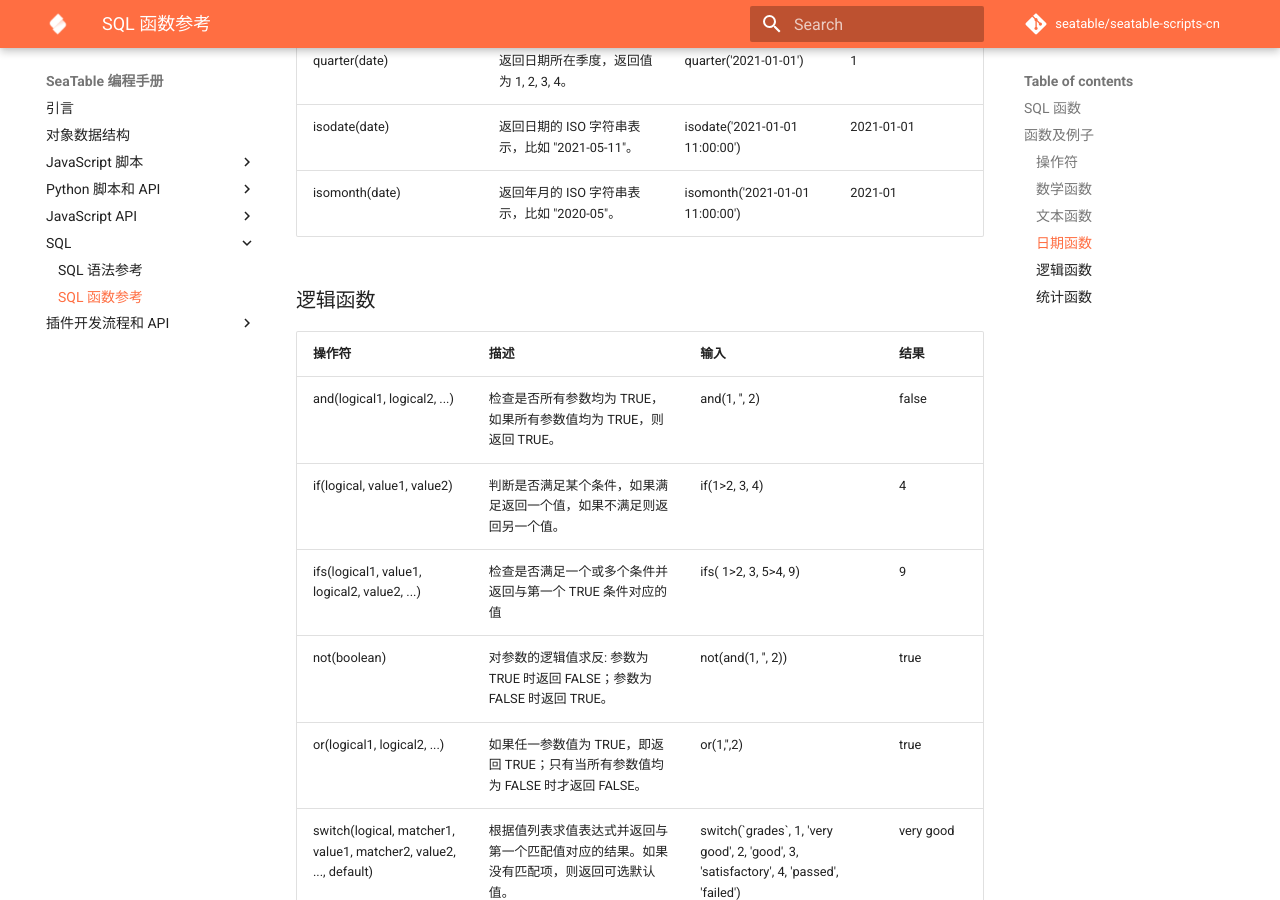
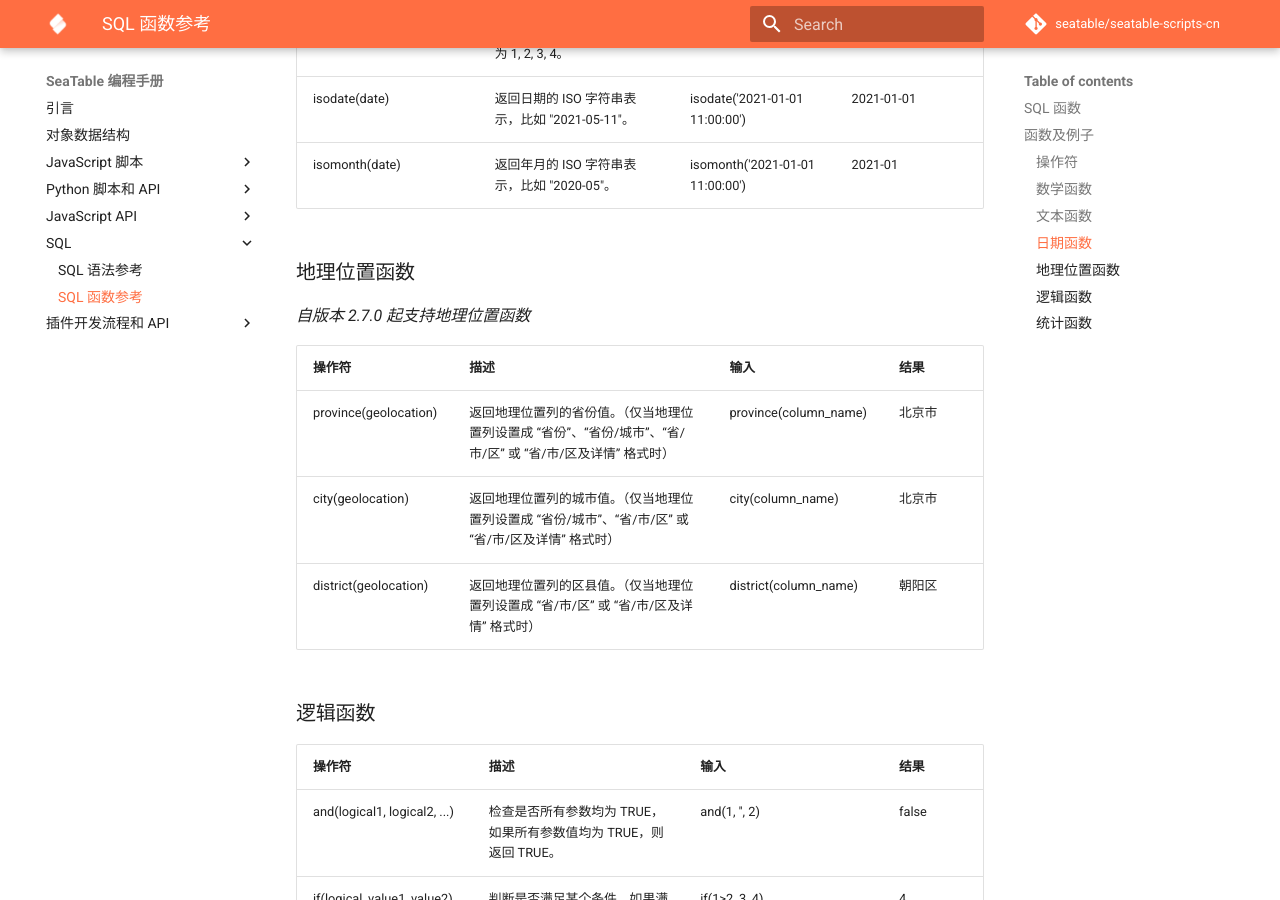
Before and after one commit to seatable/seatable-scripts-cn, an MkDocs documentation site: the page built from manual/sql/function.md, in a window 1280 px wide and 900 px high, scrolled down 7470 px. Built offline with MkDocs 1.6.1 and Material for MkDocs 9.7.7, drawn with Linux system fonts in a browser that asks for light colours; comment, search, counter and statistics services are not loaded; some of the changed text lies outside the part shown.

Commit message:
Update documents of SQL functions (#91)
* Update documents of SQL functions

* Add version indication

* Update documents

```diff
--- a/manual/sql/function.md
+++ b/manual/sql/function.md
@@ -21,6 +21,7 @@ FunctionName(parameters...)
 * 数学函数
 * 文本函数
 * 日期函数
+* 地理位置函数
 * 逻辑函数
 * 统计函数
 
@@ -112,7 +113,7 @@ FunctionName(parameters...)
 | :------------------------------------------------------- | :------------------------------------------------------------------------------------------ | :--------------------------------------------------- | :------------------ |
 | date(year, month, day)                                   | 从输入的年、月和日返回国际格式 (ISO) 的日期。                                                                  | date(2021, 1, 3)                                     | 2021-01-03T00:00:00+08:00 |
 | dateAdd(date, count, unit)                               | 增加时间。最后一个参数 unit 可以为 years, months, weeks, days, hours, minutes, seconds 中的一个。              | dateAdd('2020-02-03', 2, 'days')                     | 2020-02-05T00:00:00+08:00 |
-| datedif(startDate, endDate, unit)                        | 计算两个日期之间相隔的秒数、天数、月数或年数。参数 unit 可以为 S, Y, M, D, YD, YM, MD. 中的一个。                            | dateDif('2018-01-01', '2020-01-01')                  | 2                   |
+| datedif(startDate, endDate, unit)                        | 计算两个日期之间相隔的秒数、天数、月数或年数。参数 unit 可以为 S, Y, M, D, YD, YM, MD. 中的一个。如果 startDate 为空，默认为 "1900-01-01"。如果两个日期都为空，则返回 0 。 | dateDif('2018-01-01', '2020-01-01')                  | 2                   |
 |                                                          | unit参数是可选的: S (秒数), D (天数), M (月数), Y (年数), YD (天数，忽略年份), YM (月份，忽略年份和天数), MD (天数，忽略年份和月份). | dateDif('2019-10-11', '2020-12-12', 'M')             | 14                  |
 | day(date)                                                | 返回一个月中的第几天的数值，介于 1 到 31 之间                                                                  | day('2020-01-03')                                     | 3                   |
 | eomonth(startDate, months)                               | 返回一个日期，表示指定日期之前或之后的几个月的最后一天。                                                                | eomonth('2020-01-01', 1)                             | 2020-02-29T00:00:00+08:00 |
@@ -138,6 +139,16 @@ FunctionName(parameters...)
 | isodate(date)                                            | 返回日期的 ISO 字符串表示，比如 "2021-05-11"。                                                            | isodate('2021-01-01 11:00:00')                       | 2021-01-01          |
 | isomonth(date)                                           | 返回年月的 ISO 字符串表示，比如 "2020-05"。                                                               | isomonth('2021-01-01 11:00:00')                      | 2021-01             |
 
+### 地理位置函数
+
+_自版本 2.7.0 起支持地理位置函数_
+
+| 操作符                 | 描述                                                                                          | 输入                  | 结果   |
+| :-------------------- | :------------------------------------------------------------------------------------------- | :-------------------- | :---- |
+| province(geolocation) | 返回地理位置列的省份值。（仅当地理位置列设置成 “省份”、“省份/城市”、“省/市/区” 或 “省/市/区及详情” 格式时） | province(column_name) | 北京市 |
+| city(geolocation)     | 返回地理位置列的城市值。（仅当地理位置列设置成 “省份/城市”、“省/市/区” 或 “省/市/区及详情” 格式时）        | city(column_name)     | 北京市 |
+| district(geolocation) | 返回地理位置列的区县值。（仅当地理位置列设置成 “省/市/区” 或 “省/市/区及详情” 格式时）                   | district(column_name) | 朝阳区 |
+
 ### 逻辑函数
 
 | 操作符                                                               | 描述                                                  | 输入                                                                                      | 结果        |
@@ -158,3 +169,4 @@ FunctionName(parameters...)
 | counta(textORnumber1, textORnumber2, ...)     | Counts the number of non-e计算一组值中非空值的个数。非空值包括数字和字符串。 | counta(1, '', 2, '3')   | 3   |
 | countall(textORnumber1, textORnumber2, ...)   | 计算一组值的个数 (包括空值)。                                    | countall(1, '', 2, '3') | 4   |
 | countblank(textORnumber1, textORnumber2, ...) | countblank(textOrNumber1, \[textOrNumber2, ...])    | countall(1, '', 2, '3') | 1   |
+| countItems(column)                            | 返回某一列中值的元素个数。仅允许图片、文件、多选和协作人列类型。（自版本 2.7.0 起支持） | countItems(column_name) | 2   |
```
